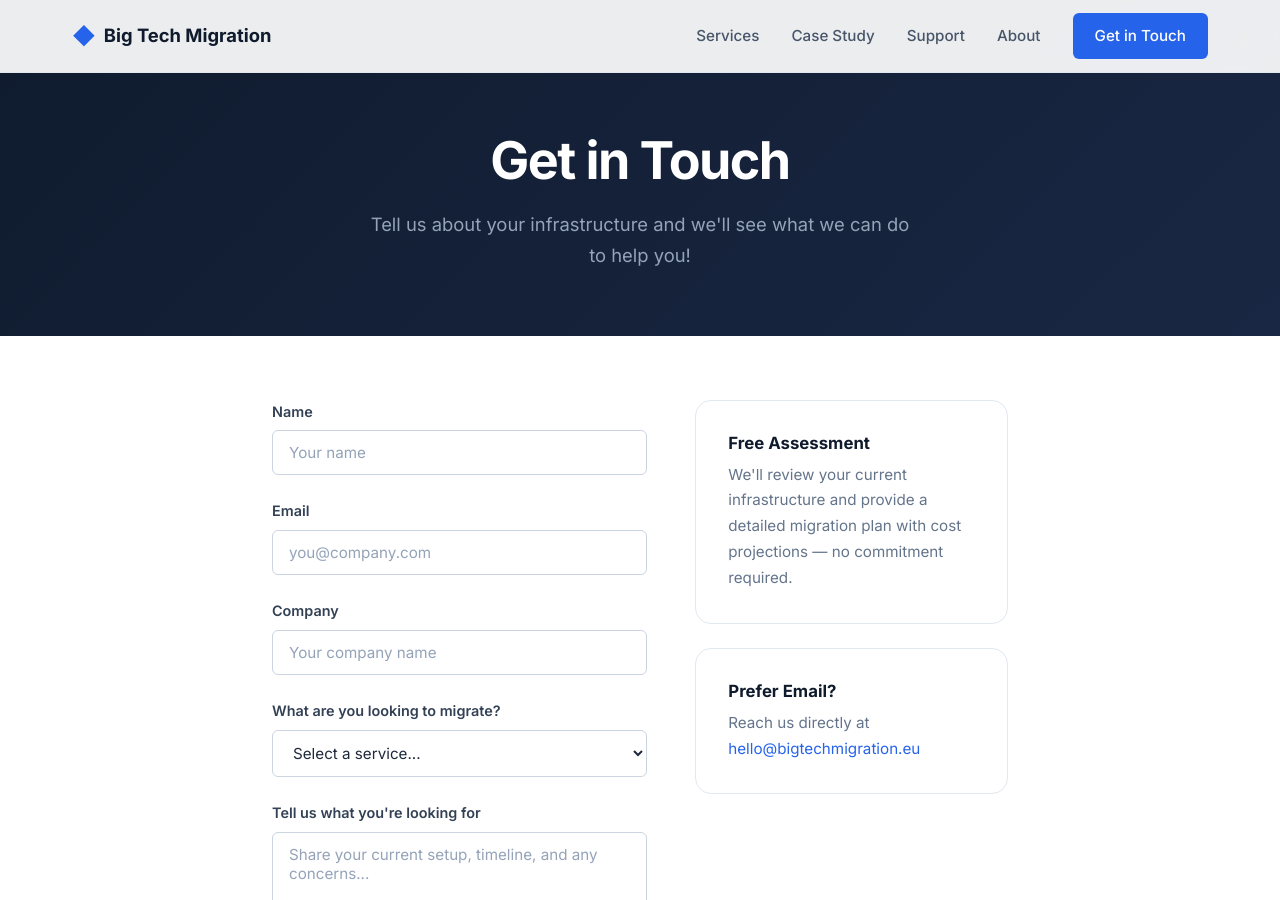
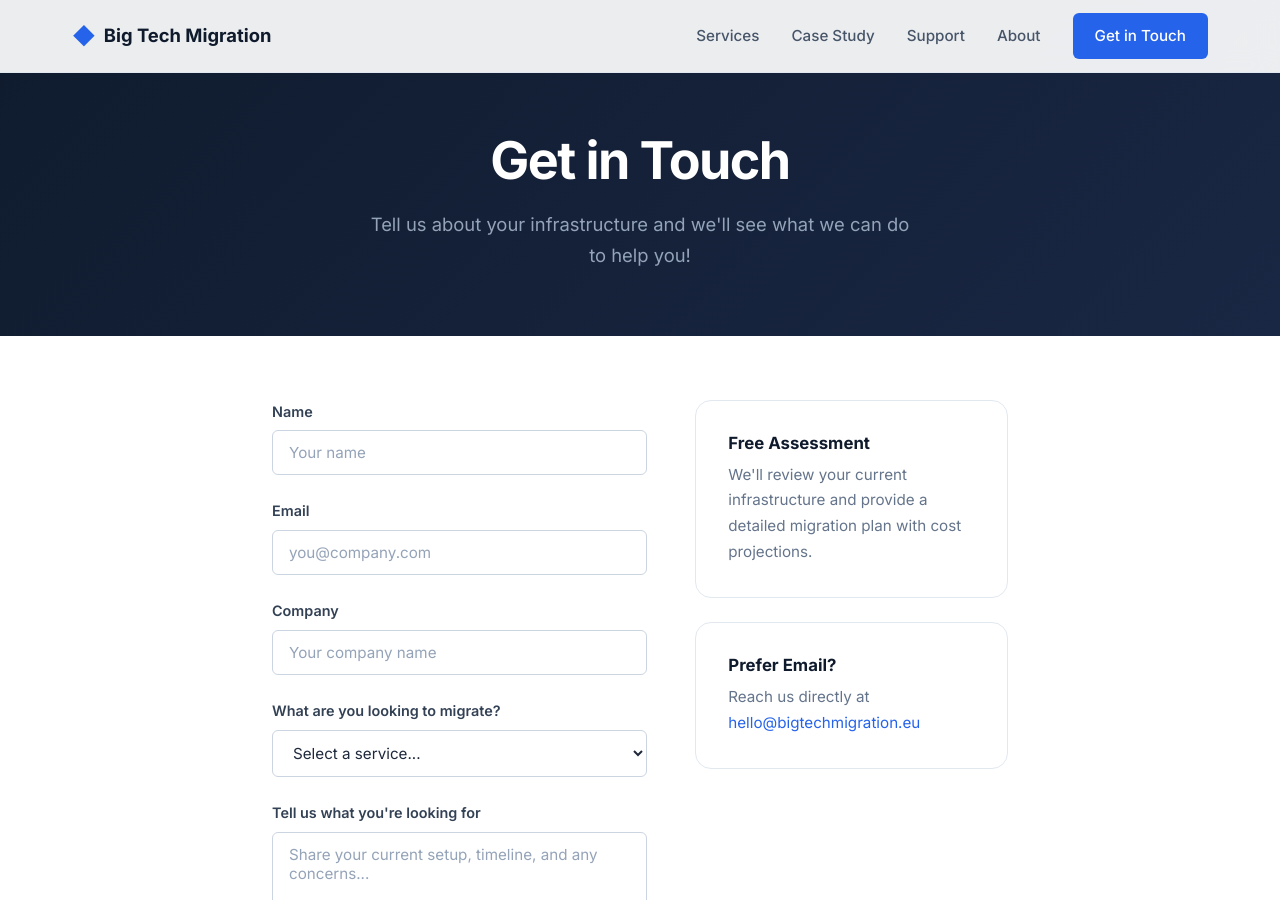
Before and after one commit to bigtechmigration/bigtechmigration.github.io, a Jekyll site: the page built from contact.html, in a window 1280 px wide and 900 px high. Built offline with Jekyll 4.4.1, drawn with Linux system fonts in a browser that asks for light colours.

Commit message:
update contact

```diff
--- a/contact.html
+++ b/contact.html
@@ -50,7 +50,7 @@ permalink: /contact/
       <div class="contact-info">
         <div class="info-card">
           <h3>Free Assessment</h3>
-          <p>We'll review your current infrastructure and provide a detailed migration plan with cost projections — no commitment required.</p>
+          <p>We'll review your current infrastructure and provide a detailed migration plan with cost projections.</p>
         </div>
 
         <div class="info-card">
```
